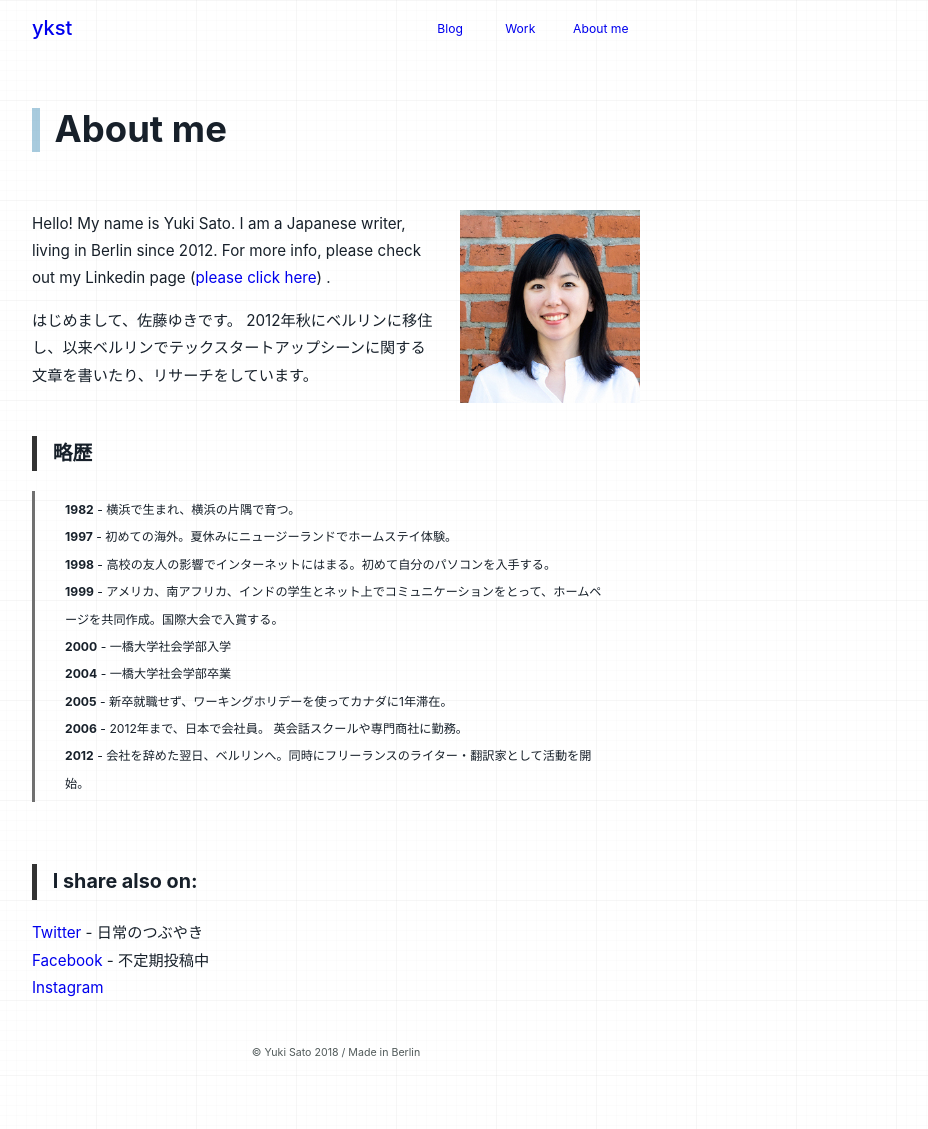
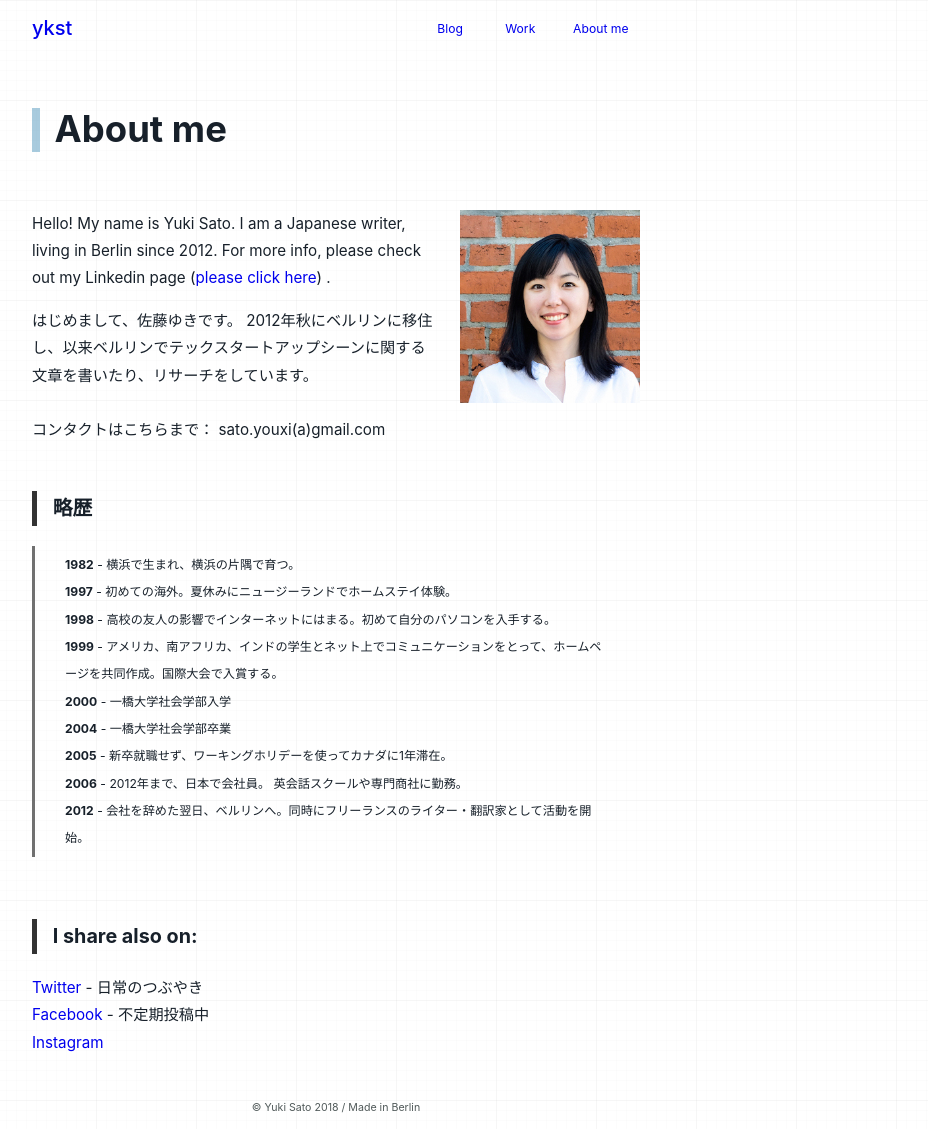
Before and after one commit to youxiberlin/blog, a Jekyll site: the page built from about.md, in a window 1280 px wide. Shown: the whole page, without its empty margins (304-1232 px from the left). Built offline with Jekyll 4.4.1, drawn with Linux system fonts in a browser that asks for light colours; nearby versions of some CDN libraries; before the commit the page ends 1075 px from its top, so only the background shows below that.

Commit message:
second commit

```diff
--- a/about.md
+++ b/about.md
@@ -13,6 +13,8 @@ Hello! My name is Yuki Sato. I am a Japanese writer, living in Berlin since 2012
 
 はじめまして、佐藤ゆきです。
 2012年秋にベルリンに移住し、以来ベルリンでテックスタートアップシーンに関する文章を書いたり、リサーチをしています。
+<br><br>
+コンタクトはこちらまで： sato.youxi(a)gmail.com
 <br><br>
 <h3>略歴 </h3>
 <div class="my-bio">
```
